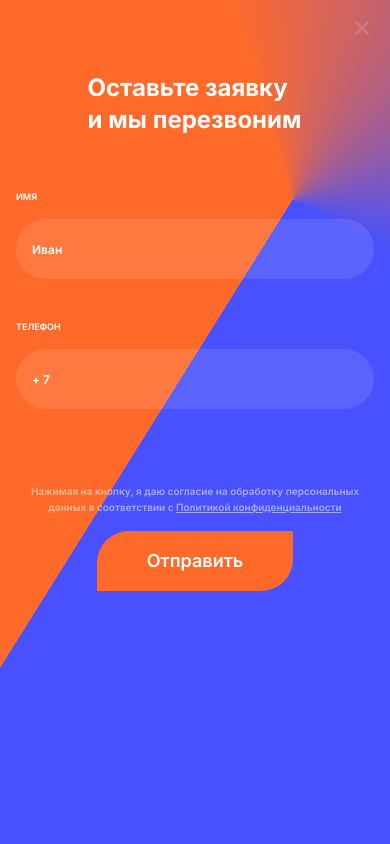
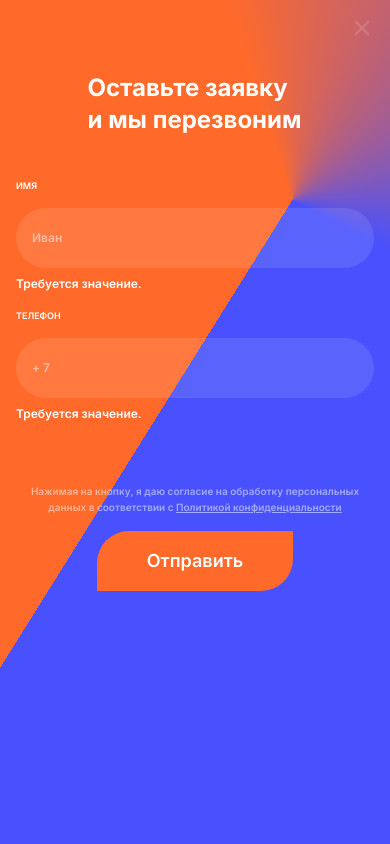
Before and after one commit to cetvrtak/buchhalter, a Vue app: page / in a window 390 px wide. Both pictures are taken after a click on the element "Получить бесплатную консультацию". Shown: the top 844 px of the page. Built offline with nearby package versions, Linux system fonts and the light colour scheme.

Commit message:
Vuelidate name and phone

```diff
--- a/src/components/PopUp.vue
+++ b/src/components/PopUp.vue
@@ -1,3 +1,34 @@
+<script>
+import { useVuelidate } from '@vuelidate/core';
+import { required, minLength, helpers } from '@vuelidate/validators';
+
+export default {
+  setup() {
+    return {
+      v$: useVuelidate(),
+    };
+  },
+  data() {
+    return {
+      name: '',
+      phone: '',
+    };
+  },
+  validations() {
+    return {
+      name: {
+        required: helpers.withMessage('Требуется значение.', required),
+        minLenght: helpers.withMessage(
+          'Это поле должно быть длиной не менее 3 символов.',
+          minLength(3)
+        ),
+      },
+      phone: { required: helpers.withMessage('Требуется значение.', required) },
+    };
+  },
+};
+</script>
+
 <template>
   <div class="overlay"></div>
   <div class="popup-container">
@@ -31,7 +62,13 @@
           class="popup-input-field"
           id="name"
           placeholder="Иван"
+          v-model="name"
         />
+        <span class="popup-input-field-error-text" v-if="v$.name.$silentErrors">
+          <template v-for="error in v$.name.$silentErrors" :key="error.$uid"
+            >{{ error.$message }}&nbsp;
+          </template>
+        </span>
       </div>
       <div class="popup-input-container">
         <label for="phone" class="popup-input-label">Телефон</label>
@@ -40,7 +77,16 @@
           class="popup-input-field"
           id="phone"
           placeholder="+ 7"
+          v-model="phone"
         />
+        <span
+          class="popup-input-field-error-text"
+          v-if="v$.phone.$silentErrors"
+        >
+          <template v-for="error in v$.phone.$silentErrors" :key="error.$uid"
+            >{{ error.$message }}&nbsp;
+          </template>
+        </span>
       </div>
     </div>
     <div class="popup-button-container">
@@ -152,13 +198,21 @@
   padding: 16px 24px;
 }
 .popup-input-field,
-.popup-input-field::placeholder {
+.popup-input-field::placeholder,
+.popup-input-field-error-text {
   color: #fff;
   font-family: Inter;
   font-size: 18px;
   font-style: normal;
   font-weight: 600;
   line-height: 28px; /* 155.556% */
+}
+.popup-input-field::placeholder {
+  opacity: 0.5;
+}
+.popup-input-field-error-text {
+  font-size: 12px;
+  line-height: normal;
 }
 .popup-button-container {
   display: flex;
```
